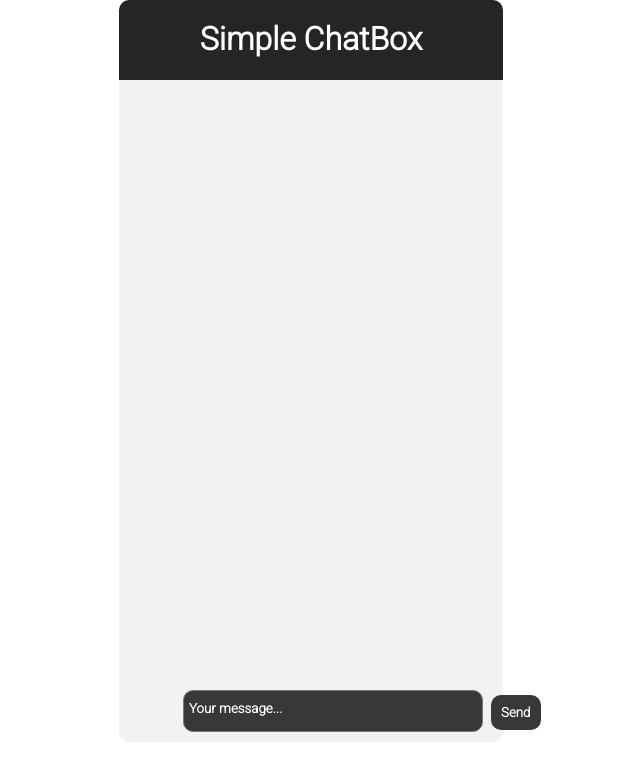
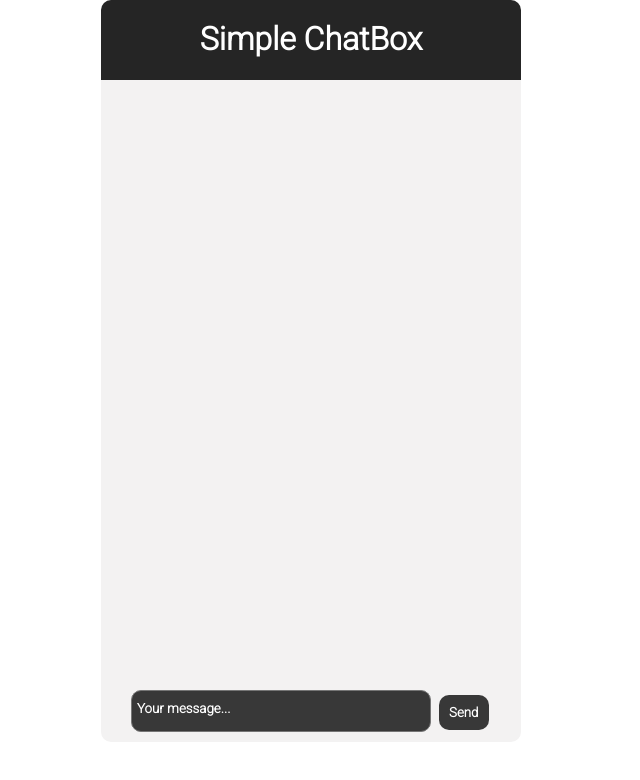
Before and after one commit to SuperCoolNinja/ChatBox, a website: page index.html in a window 1280 px wide. Shown: the whole page, without its empty margins (329-969 px from the left). Drawn offline with nearby package versions, Linux system fonts and the light colour scheme; no server answers.

Commit message:
fix size element

```diff
--- a/index.html
+++ b/index.html
@@ -10,6 +10,7 @@
 
 <body>
 
+    <div class="main-container">
         <div class="header">
             <h1>Simple ChatBox</h1>
         </div>
@@ -59,6 +60,8 @@
             <textarea class="typing-box" id="typing-box">Your message...</textarea>
             <button class="send-button" onclick="SendMessage()">Send</button>
         </div>
+    </div>
+
 
     <script src="/socket.io/socket.io.js"></script>
     <script>
--- a/public/css/style.css
+++ b/public/css/style.css
@@ -7,8 +7,15 @@
     font-weight: bold;
 }
 
+.main-container {
+    position: relative;
+    width: 600px;
+    height: 800px;
+    margin: 0 auto;
+}
+
 .header {
-    width: 30%;
+    width: 70%;
     height: 80px;
     background: rgb(37, 37, 37);
     margin: 0 auto;
@@ -19,7 +26,7 @@
 }
 
 .message-area {
-    width: 30%;
+    width: 70%;
     height: 600px;
     background: rgb(243, 242, 242);
     margin: 0 auto;
@@ -28,6 +35,7 @@
 
 .others-message {
     margin-left: 10px;
+    margin-top: 15px;
     float: left;
     background: rgb(56, 56, 56);
     color: white;
@@ -58,7 +66,7 @@
 
 .typing-area {
     margin: 0 auto;
-    width: 30%;
+    width: 70%;
     height: auto;
     background: rgb(243, 242, 242);
     border-radius: 0px 0px 10px 10px;
```
Lines whose indentation alone changed are shown as unchanged.
